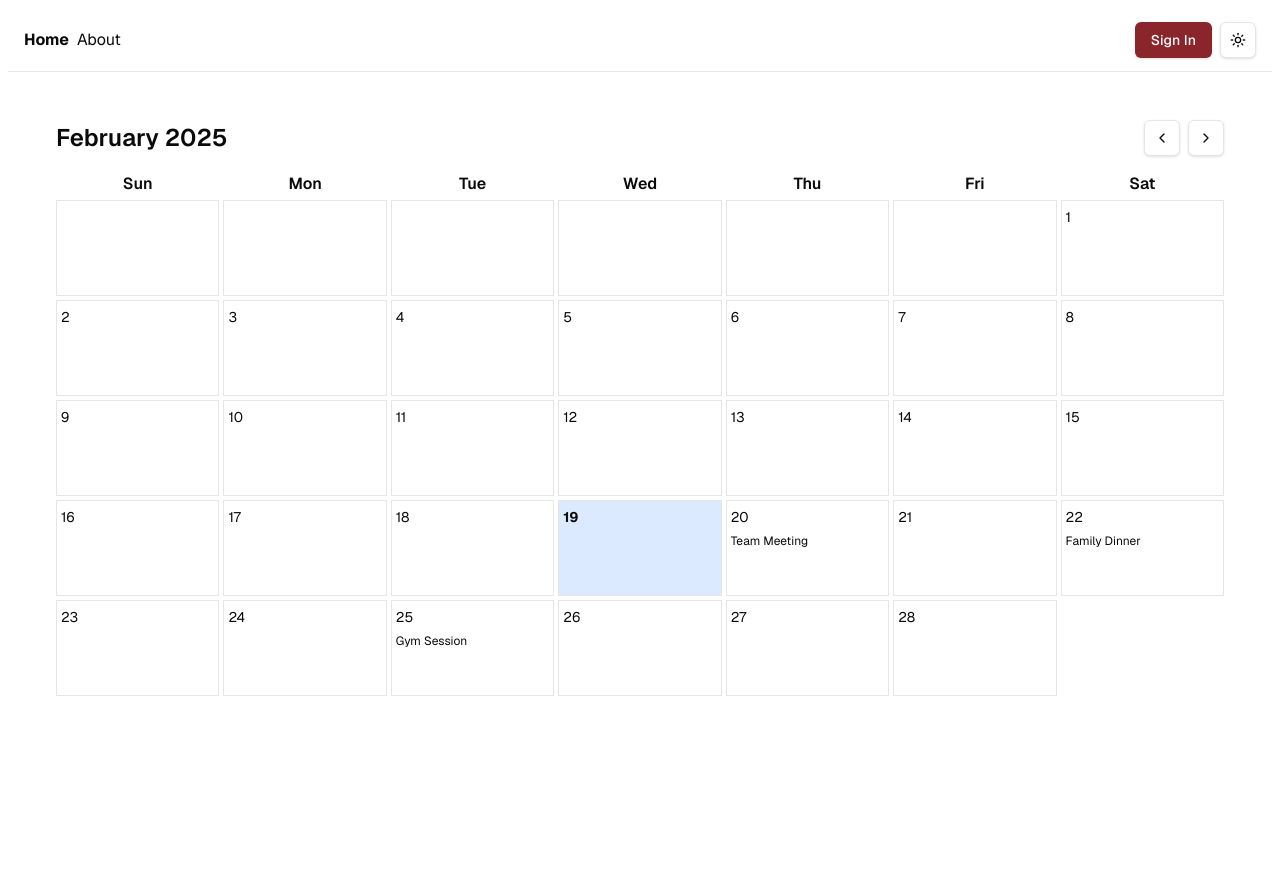
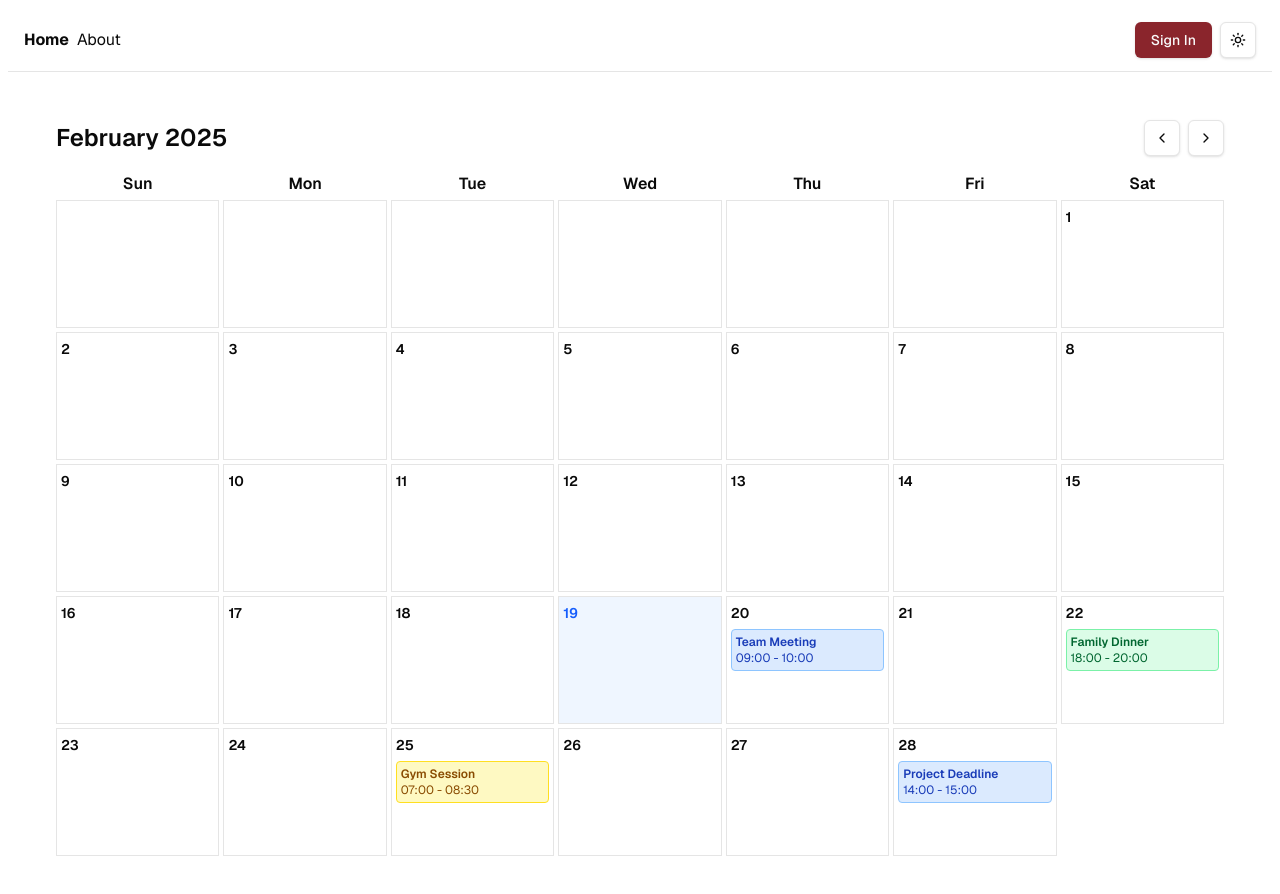
Before and after one commit to Momoyaan/univers, a React (Vite) app: page / in a window 1280 px wide. Shown: the top 894 px of the page. Before the commit the page ends 800 px from the top, so only its background shows below. Built offline with nearby package versions, Linux system fonts and the light colour scheme.

Commit message:
feat: events now have specific start and end times

```diff
--- a/src/components/calendarFilter.tsx
+++ b/src/components/calendarFilter.tsx
@@ -8,11 +8,18 @@ import {
 	PopoverTrigger,
 } from "@/components/ui/popover";
 import { Calendar } from "@/components/ui/calendar";
+import {
+	Select,
+	SelectContent,
+	SelectItem,
+	SelectTrigger,
+	SelectValue,
+} from "@/components/ui/select";
 
-export const categories = [
-	{ id: "personal", name: "Personal", color: "bg-blue-500" },
-	{ id: "work", name: "Work", color: "bg-green-500" },
-	{ id: "family", name: "Family", color: "bg-yellow-500" },
+const categories = [
+	{ id: "personal", name: "Personal", color: "bg-yellow-500" },
+	{ id: "work", name: "Work", color: "bg-blue-500" },
+	{ id: "family", name: "Family", color: "bg-green-500" },
 ];
 
 export type FilterState = {
@@ -20,6 +27,10 @@ export type FilterState = {
 	dateRange: {
 		from: Date | undefined;
 		to: Date | undefined;
+	};
+	timeRange: {
+		start: string | undefined;
+		end: string | undefined;
 	};
 };
 
@@ -36,6 +47,13 @@ export default function Filter({ onFilterChange }: FilterProps) {
 		from: undefined,
 		to: undefined,
 	});
+	const [timeRange, setTimeRange] = useState<{
+		start: string | undefined;
+		end: string | undefined;
+	}>({
+		start: undefined,
+		end: undefined,
+	});
 
 	const handleCategoryChange = (categoryId: string, checked: boolean) => {
 		setSelectedCategories((prev) =>
@@ -47,6 +65,7 @@ export default function Filter({ onFilterChange }: FilterProps) {
 		onFilterChange({
 			categories: selectedCategories,
 			dateRange,
+			timeRange,
 		});
 	};
 
@@ -108,6 +127,49 @@ export default function Filter({ onFilterChange }: FilterProps) {
 					</PopoverContent>
 				</Popover>
 			</div>
+			<div>
+				<h3 className="mb-2 text-sm font-medium">Time Range</h3>
+				<div className="flex space-x-2">
+					<Select
+						onValueChange={(value) =>
+							setTimeRange((prev) => ({ ...prev, start: value }))
+						}
+					>
+						<SelectTrigger className="w-full">
+							<SelectValue placeholder="Start time" />
+						</SelectTrigger>
+						<SelectContent>
+							{Array.from({ length: 24 }).map((_, i) => (
+								<SelectItem
+									key={i}
+									value={`${i.toString().padStart(2, "0")}:00`}
+								>
+									{`${i.toString().padStart(2, "0")}:00`}
+								</SelectItem>
+							))}
+						</SelectContent>
+					</Select>
+					<Select
+						onValueChange={(value) =>
+							setTimeRange((prev) => ({ ...prev, end: value }))
+						}
+					>
+						<SelectTrigger className="w-full">
+							<SelectValue placeholder="End time" />
+						</SelectTrigger>
+						<SelectContent>
+							{Array.from({ length: 24 }).map((_, i) => (
+								<SelectItem
+									key={i}
+									value={`${i.toString().padStart(2, "0")}:00`}
+								>
+									{`${i.toString().padStart(2, "0")}:00`}
+								</SelectItem>
+							))}
+						</SelectContent>
+					</Select>
+				</div>
+			</div>
 			<Button onClick={handleApplyFilters} className="w-full">
 				Apply Filters
 			</Button>
--- a/src/components/calendarView.tsx
+++ b/src/components/calendarView.tsx
@@ -2,29 +2,53 @@ import { useState, useEffect } from "react";
 import { ChevronLeft, ChevronRight } from "lucide-react";
 import { Button } from "@/components/ui/button";
 import { cn } from "@/lib/utils";
-import type { FilterState } from "@/components/calendarFilter";
+import type { FilterState } from "@/components/filter";
 
 const daysOfWeek = ["Sun", "Mon", "Tue", "Wed", "Thu", "Fri", "Sat"];
 
-// Simulated events
-const events = [
+// Updated event structure with start and end times
+type Event = {
+	id: number;
+	title: string;
+	category: string;
+	date: Date;
+	startTime: string;
+	endTime: string;
+};
+
+// Simulated events with start and end times
+const events: Event[] = [
 	{
 		id: 1,
 		title: "Team Meeting",
 		category: "work",
 		date: new Date(2025, 1, 20),
+		startTime: "09:00",
+		endTime: "10:00",
 	},
 	{
 		id: 2,
 		title: "Family Dinner",
 		category: "family",
 		date: new Date(2025, 1, 22),
+		startTime: "18:00",
+		endTime: "20:00",
 	},
 	{
 		id: 3,
 		title: "Gym Session",
 		category: "personal",
 		date: new Date(2025, 1, 25),
+		startTime: "07:00",
+		endTime: "08:30",
+	},
+	{
+		id: 4,
+		title: "Project Deadline",
+		category: "work",
+		date: new Date(2025, 1, 28),
+		startTime: "14:00",
+		endTime: "15:00",
 	},
 ];
 
@@ -71,6 +95,19 @@ export default function CalendarView({ filters }: CalendarViewProps) {
 		);
 	};
 
+	const getEventColor = (category: string) => {
+		switch (category) {
+			case "work":
+				return "bg-blue-100 text-blue-800 border-blue-300";
+			case "family":
+				return "bg-green-100 text-green-800 border-green-300";
+			case "personal":
+				return "bg-yellow-100 text-yellow-800 border-yellow-300";
+			default:
+				return "bg-gray-100 text-gray-800 border-gray-300";
+		}
+	};
+
 	return (
 		<div className="m-12">
 			<div className="mb-4 flex items-center justify-between">
@@ -101,7 +138,7 @@ export default function CalendarView({ filters }: CalendarViewProps) {
 					</div>
 				))}
 				{Array.from({ length: firstDayOfMonth }).map((_, index) => (
-					<div key={`empty-${index}`} className="h-24 border" />
+					<div key={`empty-${index}`} className="h-32 border" />
 				))}
 				{Array.from({ length: daysInMonth }).map((_, index) => {
 					const day = index + 1;
@@ -117,14 +154,31 @@ export default function CalendarView({ filters }: CalendarViewProps) {
 					return (
 						<div
 							key={day}
-							className={cn("h-24 border p-1", isToday && "bg-blue-100")}
+							className={cn(
+								"h-32 border p-1 overflow-y-auto",
+								isToday && "bg-blue-50",
+							)}
 						>
-							<span className={cn("text-sm", isToday && "font-bold")}>
+							<span
+								className={cn(
+									"text-sm font-semibold",
+									isToday && "text-blue-600",
+								)}
+							>
 								{day}
 							</span>
 							{dayEvents.map((event) => (
-								<div key={event.id} className="mt-1 text-xs truncate">
-									{event.title}
+								<div
+									key={event.id}
+									className={cn(
+										"mt-1 text-xs p-1 rounded border",
+										getEventColor(event.category),
+									)}
+								>
+									<div className="font-semibold">{event.title}</div>
+									<div>
+										{event.startTime} - {event.endTime}
+									</div>
 								</div>
 							))}
 						</div>
```
